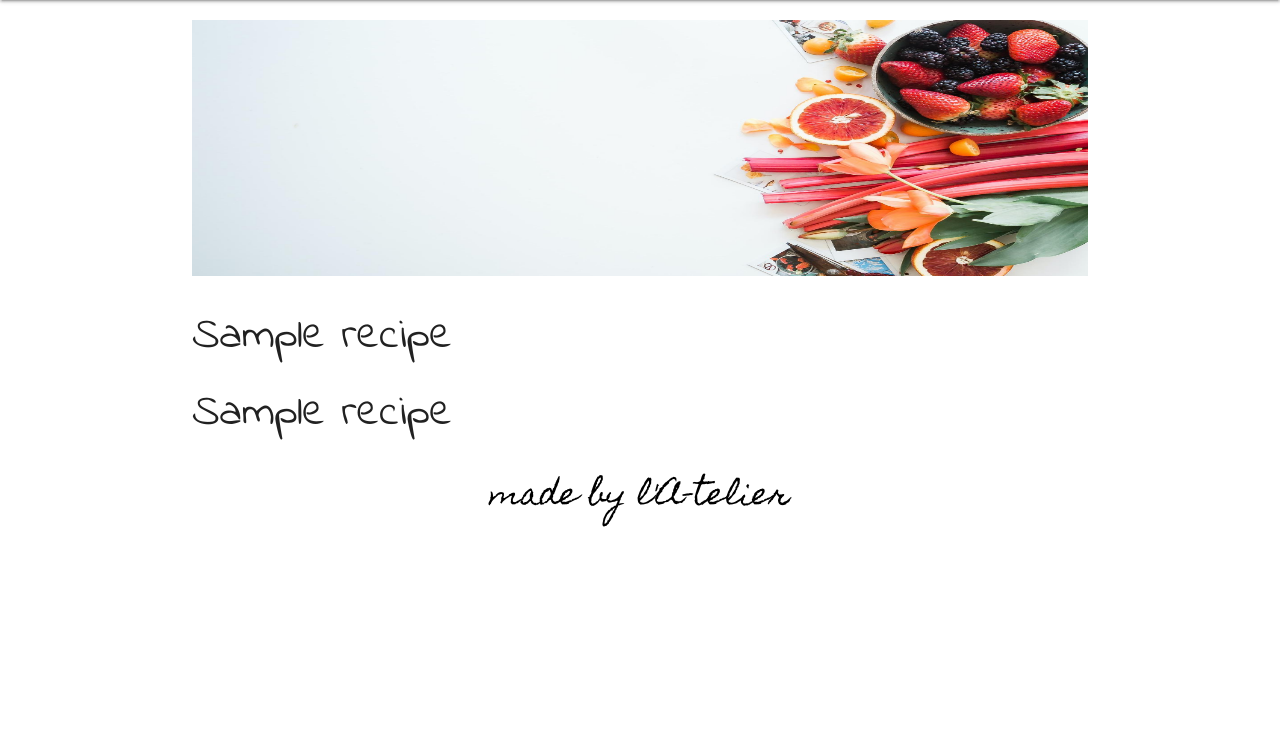
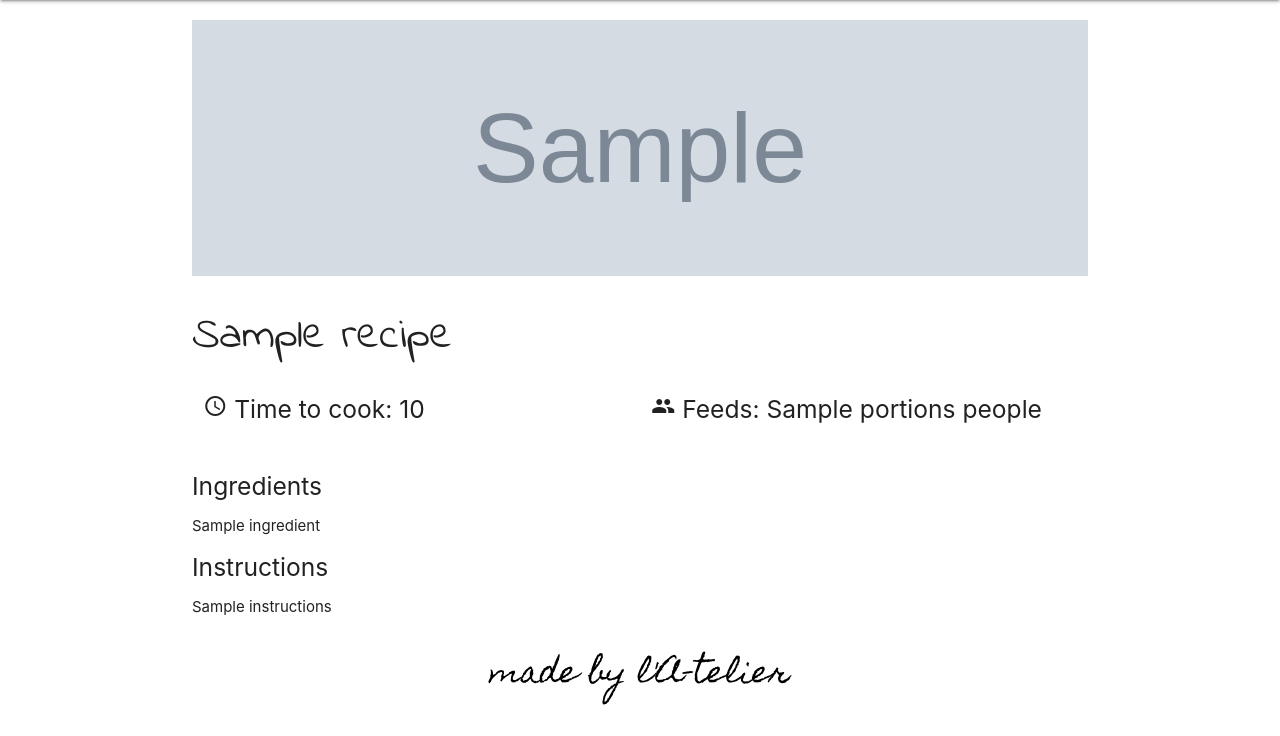
Before and after one commit to a-telier/the-pink-turnip, a Flask app: template templates/recipe.html in a window 1280 px wide. Shown: the part 64-800 px from the top of the page. Run offline with Flask 2, Linux system fonts and the light colour scheme; the template is opened without the code that fills it: most values are stand-ins (such as "Sample title", 1, 10 or a date in 2020); grey boxes marked "Sample" are stand-in pictures; some libraries are stand-ins or nearby versions; some web fonts are replaced.

Commit message:
ingr and inst have been converted to array and list, reading from db in list form and inserting back to database correctly

```diff
--- a/app.py
+++ b/app.py
@@ -1,4 +1,6 @@
 import os
+import pandas as pd
+import numpy as np
 
 #   full stack framework for template development
 from flask import Flask, render_template, redirect, request, url_for
@@ -10,11 +12,9 @@ from bson.objectid import ObjectId
 #   this code imports env where passwords are stored for ex but not public
 from os import path
 
-#   used in datepicker
-import datetime
-
-today = datetime.datetime.now()
-
+#   used in datepicker --> not used at the moment
+    # import datetime
+    # today = datetime.datetime.now()
 
 #   start an instance of Flask
 app = Flask(__name__)
@@ -33,15 +33,21 @@ mongo = PyMongo(app)
 
 
 @app.route('/')
-@app.route('/get_recipe')
+@app.route('/home')
 def get_recipe():
     return render_template("home.html", recipes=mongo.db.recipes.find())
 
+@app.route('/recipe')
+def show_recipe():
+    return render_template("recipe.html", recipes=mongo.db.recipes.find())
+
+@app.route('/category')
+def get_cat():
+    return render_template("category.html", recipes=mongo.db.recipes.find())
 
 @app.route('/add_recipe')
 def add_recipe():
     return render_template("addrecipe.html", recipes=mongo.db.recipes.find())
-
 
 @app.route('/insert_recipe', methods=['POST'])
 def insert_recipe():
@@ -50,8 +56,8 @@ def insert_recipe():
         "date": request.form.get('dateAdded'),
         "name": request.form.get('name'),
         "imageURL": request.form.get('imageURL'),
-        "ingredients": request.form.get('ingredients'),
-        "instructions": request.form.get('instructions'),
+        "ingredients": str(request.form.get('ingredients')).split(sep=", "),
+        "instructions": str(request.form.get('instructions')).split(sep=", "),
         "duration": int(request.form.get('duration')),
         "portions": int(request.form.get('portions')),
         "isVegan": bool(request.form.get('isVegan')),
--- a/templates/recipe.html
+++ b/templates/recipe.html
@@ -1,4 +1,4 @@
-{% extends 'home.html' %}
+{% extends 'base.html' %}
 
 {% block head %}
 {{ super() }}
@@ -9,9 +9,26 @@
 {% for recipe in recipes %}
     <div class="container">
         <div class="row">
-            <img id="recipe-image" src="../static/img/fruits-background.png" alt="fruits">
+            <img id="recipe-image" class="responsive-img" src="{{recipe.imageURL}}" alt="fruits">
             <h3>{{recipe.name}}</h3>
-            <h3>{{recipe.name}}</h3>
+            <div class="row">
+                <div class="col s6">
+                    <h5><i class="material-icons prefix">access_time</i> Time to cook: {{recipe.duration}}</h5>
+                </div>
+                <div class="col s6">
+                    <h5><i class="material-icons prefix">people</i> Feeds: {{recipe.portions}} people</h5>
+                </div>
+            </div>
+        </div>
+        <div class="row">
+            <h5>Ingredients</h5>
+            <ul>
+                {% for ingredient in recipe.ingredients %}
+                <li>{{ingredient.capitalize()}}</li>
+                {% endfor %}
+            </ul>
+            <h5>Instructions</h5>
+            <p>{{recipe.instructions}}</p>
         </div>
     </div>
 {% endfor %}
```
Also changed, not shown: templates/addrecipe.html (+12 -12 lines), templates/category.html (added, +10 -0 lines).
